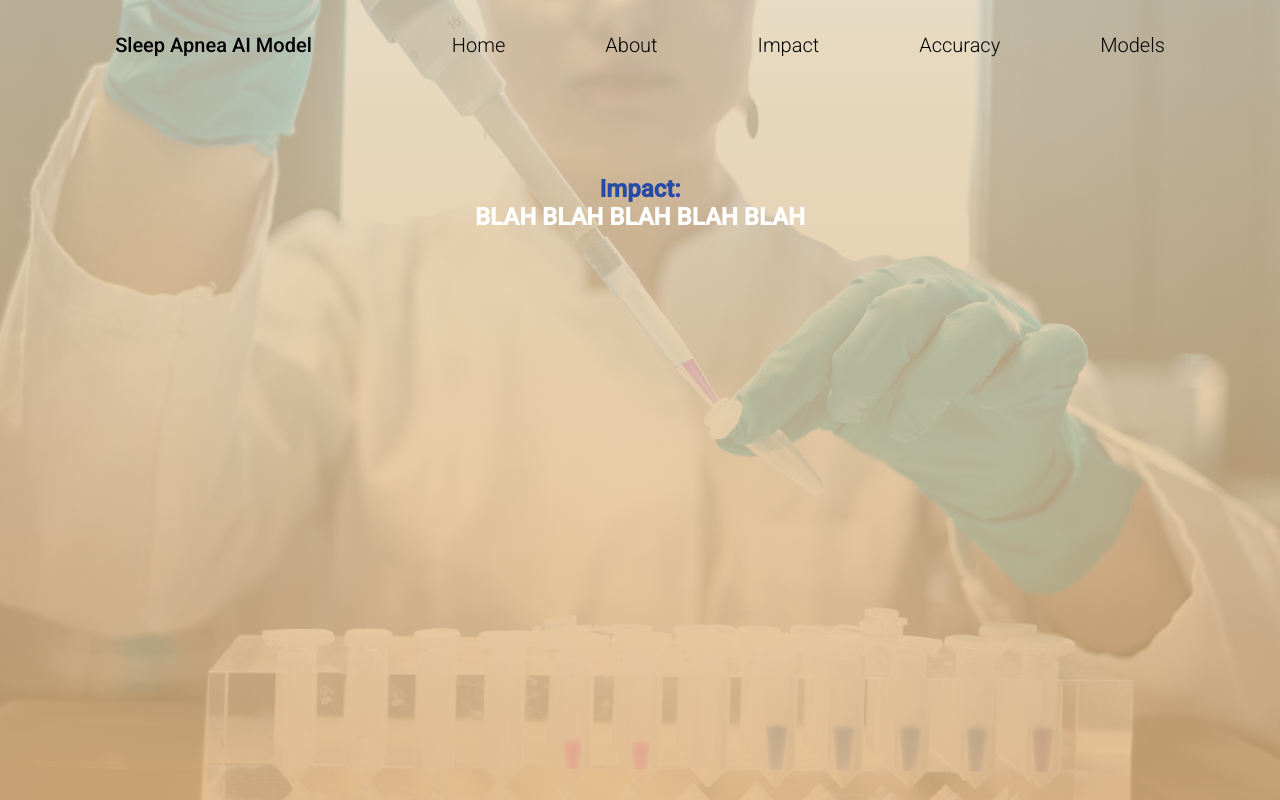
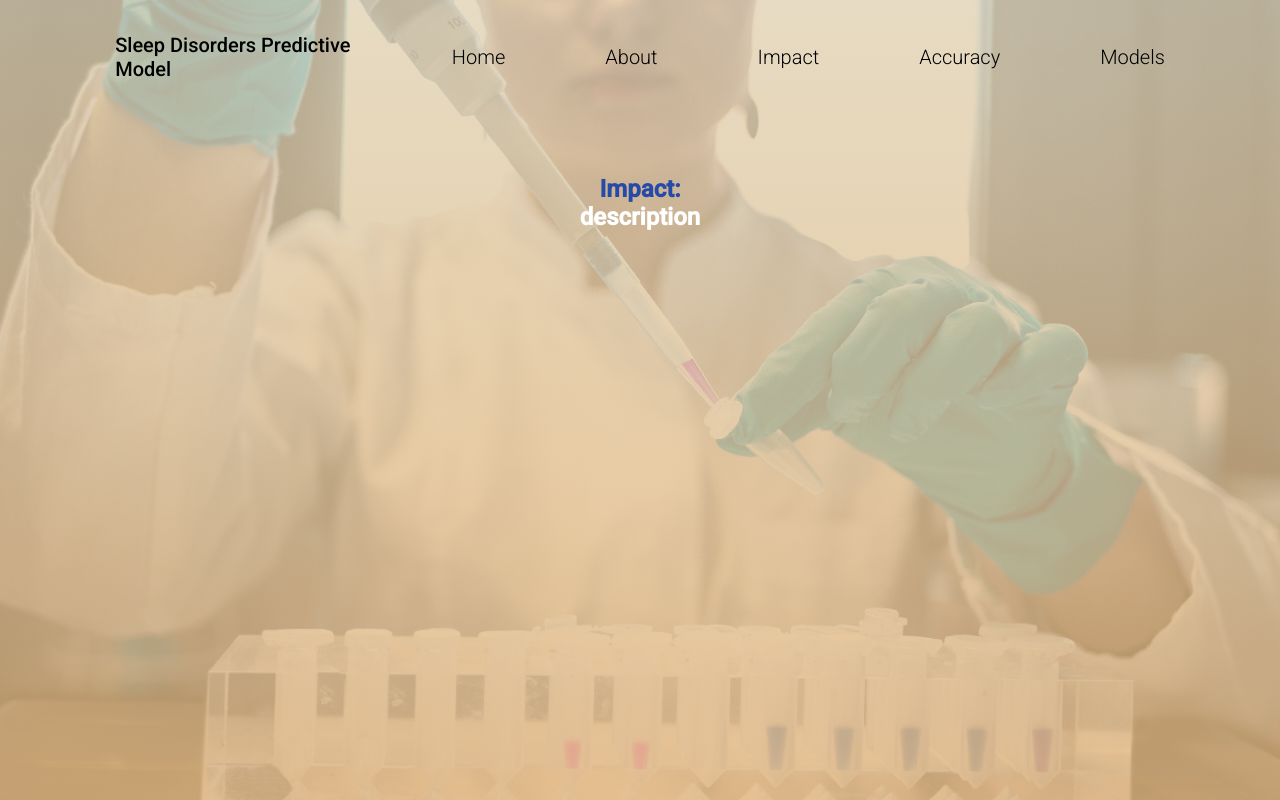
Before and after one commit to ria-bhandari/Sleep_Disorder_ML, a plain HTML site: page website/impact.html in a window 1280 px wide. Drawn offline with nearby package versions, Linux system fonts and the light colour scheme.

Commit message:
changed title

```diff
--- a/website/impact.html
+++ b/website/impact.html
@@ -4,7 +4,7 @@
     <meta charset="UTF-8">
     <meta name="viewport" content="width=device-width, initial-scale=1.0">
     <link rel = "icon" type = "image/png" href = "images/newFav.png">
-    <title>Sleep Apnea Learning Model</title>
+    <title>Sleep Disorders Predictive Model</title>
 
     <!---Custom css link(s)-->
     <link rel ="stylesheet" type = "text/css" href = "style.css">
@@ -19,7 +19,7 @@
 </head>
 <body>
     <header>
-        <a class = "logo">Sleep Apnea AI Model</a>
+        <a class = "logo">Sleep Disorders Predictive Model</a>
         <ul class = "navlist">
             <li><a href = "index.html">Home</a></li>
             <li><a href = "about.html">About</a></li>
@@ -32,7 +32,7 @@
 
     <section class="backdrop4">
         <h1 class = "ih1"> Impact: </h1>
-        <h2 class = "ih2"> BLAH BLAH BLAH BLAH BLAH</h2>
+        <h2 class = "ih2"> description</h2>
 
     </section>
 
```
